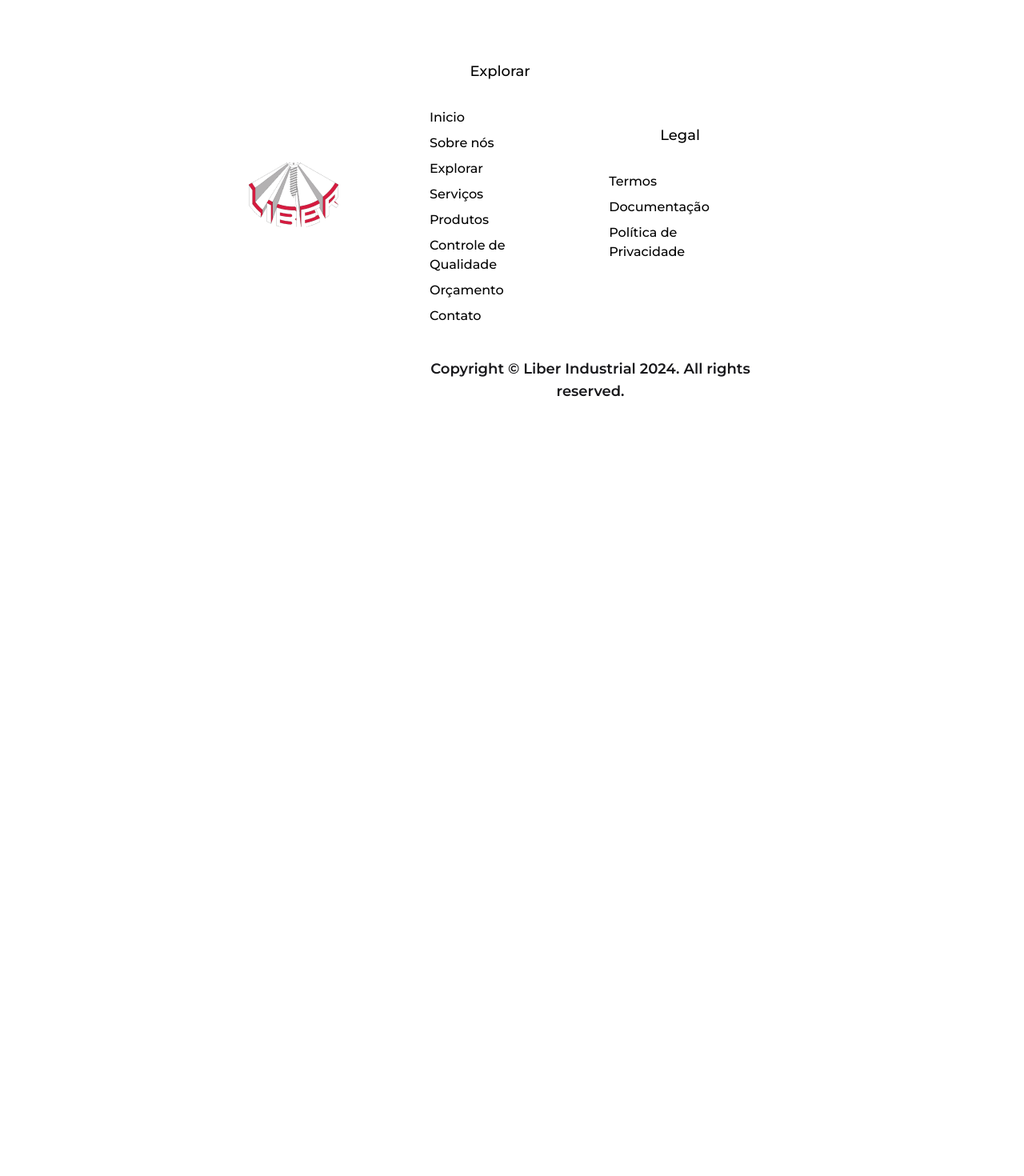
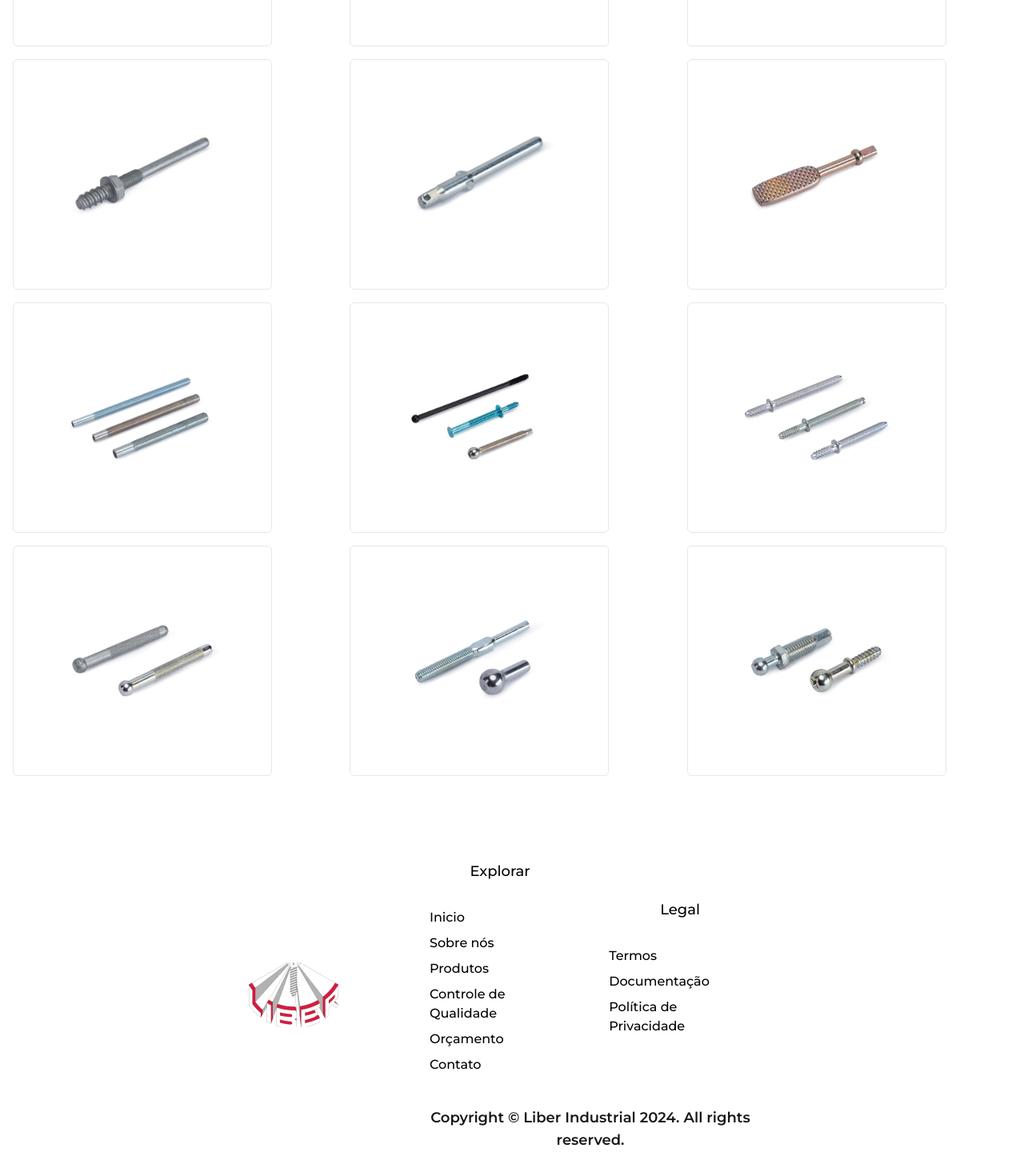
Before and after one commit to DilanLopezN/Liber, a Next.js app: page /products in a window 1280 px wide. Shown: the part 2302-3772 px from the top of the page at 80% size. Before the commit the page ends 2805 px from the top, so only its background shows below. Built offline with nearby package versions, Linux system fonts and the light colour scheme.

Commit message:
fix: links

```diff
--- a/src/app/components/Footer.tsx
+++ b/src/app/components/Footer.tsx
@@ -1,5 +1,6 @@
 import Image from 'next/image'
 import LogoLiber from '../../../public/LogoLiber.png'
+import Link from 'next/link'
 
 export default function Footer() {
   return (
@@ -14,23 +15,38 @@ export default function Footer() {
           <div className="flex flex-col items-center gap-2 mb-4 md:mb-0">
             <h3 className="text-lg font-medium">Explorar</h3>
             <ul className="p-4">
-              <li className="text-md font-medium m-2">Inicio</li>
-              <li className="text-md font-medium m-2">Sobre nós</li>
-              <li className="text-md font-medium m-2">Explorar</li>
-              <li className="text-md font-medium m-2">Serviços</li>
-              <li className="text-md font-medium m-2">Produtos</li>
-              <li className="text-md font-medium m-2">Controle de Qualidade</li>
-              <li className="text-md font-medium m-2">Orçamento</li>
-              <li className="text-md font-medium m-2">Contato</li>
+              <li className="text-md font-medium m-2">
+                <Link href="/">Inicio</Link>
+              </li>
+              <li className="text-md font-medium m-2">
+                <Link href="/about">Sobre nós</Link>
+              </li>
+
+              <li className="text-md font-medium m-2">
+                <Link href="/products">Produtos</Link>
+              </li>
+              <li className="text-md font-medium m-2">
+                <Link href="/control">Controle de Qualidade</Link>
+              </li>
+              <li className="text-md font-medium m-2">
+                <Link href="/budget">Orçamento</Link>
+              </li>
+              <li className="text-md font-medium m-2">
+                <Link href="/contact">Contato</Link>
+              </li>
             </ul>
           </div>
           <div className="flex flex-col items-center gap-2">
             <h3 className="text-lg font-medium">Legal</h3>
             <ul className="p-4">
-              <li className="text-md font-medium m-2">Termos</li>
-              <li className="text-md font-medium m-2">Documentação</li>
               <li className="text-md font-medium m-2">
-                Política de Privacidade
+                <Link href="/documents">Termos</Link>
+              </li>
+              <li className="text-md font-medium m-2">
+                <Link href="/documents">Documentação</Link>
+              </li>
+              <li className="text-md font-medium m-2">
+                <Link href="/control">Política de Privacidade</Link>
               </li>
             </ul>
           </div>
--- a/src/app/components/OurProducts/index.tsx
+++ b/src/app/components/OurProducts/index.tsx
@@ -1,5 +1,6 @@
 'use client'
 import Image from 'next/image'
+import Link from 'next/link'
 import Parafuso from '../../../../public/parafuso.png'
 import Especiais from '../../../../public/especiais.png'
 import Fixadores from '../../../../public/fixadores.png'
@@ -11,110 +12,94 @@ import Price from '../../../../public/price.svg'
 import Light from '../../../../public/light.svg'
 import Word from '../../../../public/word.svg'
 import Truck from '../../../../public/truck.svg'
+
 const OurProducts = () => {
   return (
     <div className="flex h-auto flex-col w-full items-center sm:w-full sm:overflow-hidden md:overflow-hidden">
       <div className="md:h-[700px] w-full flex flex-col items-center justify-center m-2 overflow-hidden">
-        <h1 className="md:text-3xl max-sm:text-lg max-sm:mt-2  font-bold">
+        <h1 className="md:text-3xl max-sm:text-lg max-sm:mt-2 font-bold">
           Nossos Produtos
         </h1>
         <div
           className="flex flex-wrap items-center justify-center md:w-[800px] md:h-[400px] mt-8
-        max-sm:p-2 max-sm:w-full max-sm:justify-around
-        "
+        max-sm:p-2 max-sm:w-full max-sm:justify-around"
         >
           <div
             className="w-1/2 h-1/2 border-r-2 lg:border-b-2 border-black flex flex-col items-center justify-center
           max-sm:border-2 max-sm:border-black max-sm:rounded-md
-          max-sm:w-[138px] max-sm:h-[148px] max-sm:mb-2
-          "
+          max-sm:w-[138px] max-sm:h-[148px] max-sm:mb-2"
           >
-            <Image
-              src={Parafuso}
-              alt=""
-              className="w-8 h-8
-
-            "
-            />
+            <Image src={Parafuso} alt="Parafuso" className="w-8 h-8" />
             <h1 className="mt-2 font-bold lg:text-lg max-sm:text-md">
               Parafusos
             </h1>
-            <button
-              className="text-white bg-black w-4/5 p-1 m-2 rounded-xl
-            max-sm:w-[128px] max-sm:p-2
-            "
-            >
+            <Link href="/products">
+              <button className="text-white bg-black w-4/5 p-1 m-2 rounded-xl max-sm:w-[128px] max-sm:p-2">
                 Ver produtos
               </button>
+            </Link>
           </div>
           <div
-            className="w-1/2 h-1/2  border-b-2 border-black flex flex-col items-center justify-center
+            className="w-1/2 h-1/2 border-b-2 border-black flex flex-col items-center justify-center
               max-sm:border-2 max-sm:border-black max-sm:rounded-md
-              max-sm:w-[138px] max-sm:h-[148px] max-sm:mb-2
-              "
+              max-sm:w-[138px] max-sm:h-[148px] max-sm:mb-2"
           >
-            <Image src={Especiais} alt="" className="w-8 h-8" />
+            <Image src={Especiais} alt="Especiais" className="w-8 h-8" />
             <h1 className="mt-2 font-bold lg:text-lg max-sm:text-md">
               Especiais
             </h1>
-            <button
-              className="text-white bg-black w-4/5 p-1 m-2 rounded-xl
-            max-sm:w-[128px] max-sm:p-2
-            "
-            >
+            <Link href="/products">
+              <button className="text-white bg-black w-4/5 p-1 m-2 rounded-xl max-sm:w-[128px] max-sm:p-2">
                 Ver produtos
               </button>
+            </Link>
           </div>
           <div
-            className="w-1/2 h-1/2 lg:border-r-2  border-black flex flex-col items-center justify-center
+            className="w-1/2 h-1/2 lg:border-r-2 border-black flex flex-col items-center justify-center
              max-sm:border-2 max-sm:border-black max-sm:rounded-md
-             max-sm:w-[138px] max-sm:h-[148px] max-sm:mb-2
-             "
+             max-sm:w-[138px] max-sm:h-[148px] max-sm:mb-2"
           >
-            <Image src={Fixadores} alt="" className="w-8 h-8" />
+            <Image src={Fixadores} alt="Fixadores" className="w-8 h-8" />
             <h1 className="mt-2 font-bold lg:text-lg max-sm:text-md">
               Fixadores
             </h1>
-            <button
-              className="text-white bg-black w-4/5 p-1 m-2 rounded-xl
-            max-sm:w-[128px] max-sm:p-2
-            "
-            >
+            <Link href="/products">
+              <button className="text-white bg-black w-4/5 p-1 m-2 rounded-xl max-sm:w-[128px] max-sm:p-2">
                 Ver produtos
               </button>
+            </Link>
           </div>
           <div
-            className="w-1/2 h-1/2  border-black flex flex-col items-center justify-center
+            className="w-1/2 h-1/2 border-black flex flex-col items-center justify-center
             max-sm:border-2 max-sm:border-black max-sm:rounded-md
-            max-sm:w-[138px] max-sm:h-[148px] max-sm:mb-2
-            "
+            max-sm:w-[138px] max-sm:h-[148px] max-sm:mb-2"
           >
-            <Image src={Pinos} alt="" className="w-8 h-8" />
+            <Image src={Pinos} alt="Pinos e tirantes" className="w-8 h-8" />
             <h1 className="mt-2 font-bold lg:text-lg max-sm:text-[15px]">
               Pinos e tirantes
             </h1>
-            <button
-              className="text-white bg-black w-4/5 p-1 m-2 rounded-xl
-            max-sm:w-[128px] max-sm:p-2
-            "
-            >
+            <Link href="/products">
+              <button className="text-white bg-black w-4/5 p-1 m-2 rounded-xl max-sm:w-[128px] max-sm:p-2">
                 Ver produtos
               </button>
+            </Link>
           </div>
 
+          <Link href="/products">
             <button className="text-white bg-black w-[260px] h-[41px] p-1 mt-14 rounded-xl flex items-center justify-center gap-3">
               <Eye />
               Ver produtos
             </button>
+          </Link>
         </div>
       </div>
       <div className="w-full mt-4 border-t-2 border-black" />
 
       <div
         className="lg:flex lg:flex-wrap lg:w-[748px] lg:h-[300px]
-      items-center p-4 justify-between  mt-6 sm:w-full sm:flex-col md:p-4"
+      items-center p-4 justify-between mt-6 sm:w-full sm:flex-col md:p-4"
       >
-        <div className="flex flex-col items-center ">
+        <div className="flex flex-col items-center">
           <EngOne />
           <h2 className="text-black text-lg font-semibold">
             Engenharia de Qualidade
@@ -126,23 +111,23 @@ const OurProducts = () => {
             Preço Competitivo
           </h2>
         </div>
-        <div className="flex flex-col items-center  text-center justify-center">
+        <div className="flex flex-col items-center text-center justify-center">
           <Light />
           <h2 className="text-black text-lg font-semibold">
             Inovação em Fixadores
           </h2>
         </div>
-        <div className="flex flex-col items-center  text-center justify-center">
+        <div className="flex flex-col items-center text-center justify-center">
           <Word />
           <h2 className="text-black text-lg font-semibold">
             Despachamos para todo Brasil
           </h2>
         </div>
-        <div className="flex flex-col items-center  text-center justify-center">
+        <div className="flex flex-col items-center text-center justify-center">
           <Truck />
           <h2 className="text-black text-lg font-semibold">Frota própria</h2>
         </div>
-        <div className="flex flex-col items-center  text-center justify-center">
+        <div className="flex flex-col items-center text-center justify-center">
           <EngTwe />
           <h2 className="text-black text-lg font-semibold">
             Ferramentaria própria
--- a/src/app/products/page.tsx
+++ b/src/app/products/page.tsx
@@ -34,14 +34,20 @@ export default function Products() {
             rounded-md
             max-sm:w-[158px]
             max-sm:h-[118px]
-            flex w-[224px] h-[188px] items-center justify-center border p-4 hover:w-[268px] hover:h-[222px]
+            flex
+             w-[324px]
+            h-[288px]
+            items-center justify-center border p-4
+            hover:w-[468px] hover:h-[322px]
             hover:transition-all
+
+
             "
           >
             <img
               src={product.imageUrl}
               alt={''}
-              className="w-10/12 hover:w-full"
+              className="w-10/12 hover:w-full "
             />
           </div>
         ))}
```
Lines whose indentation alone changed are shown as unchanged.
